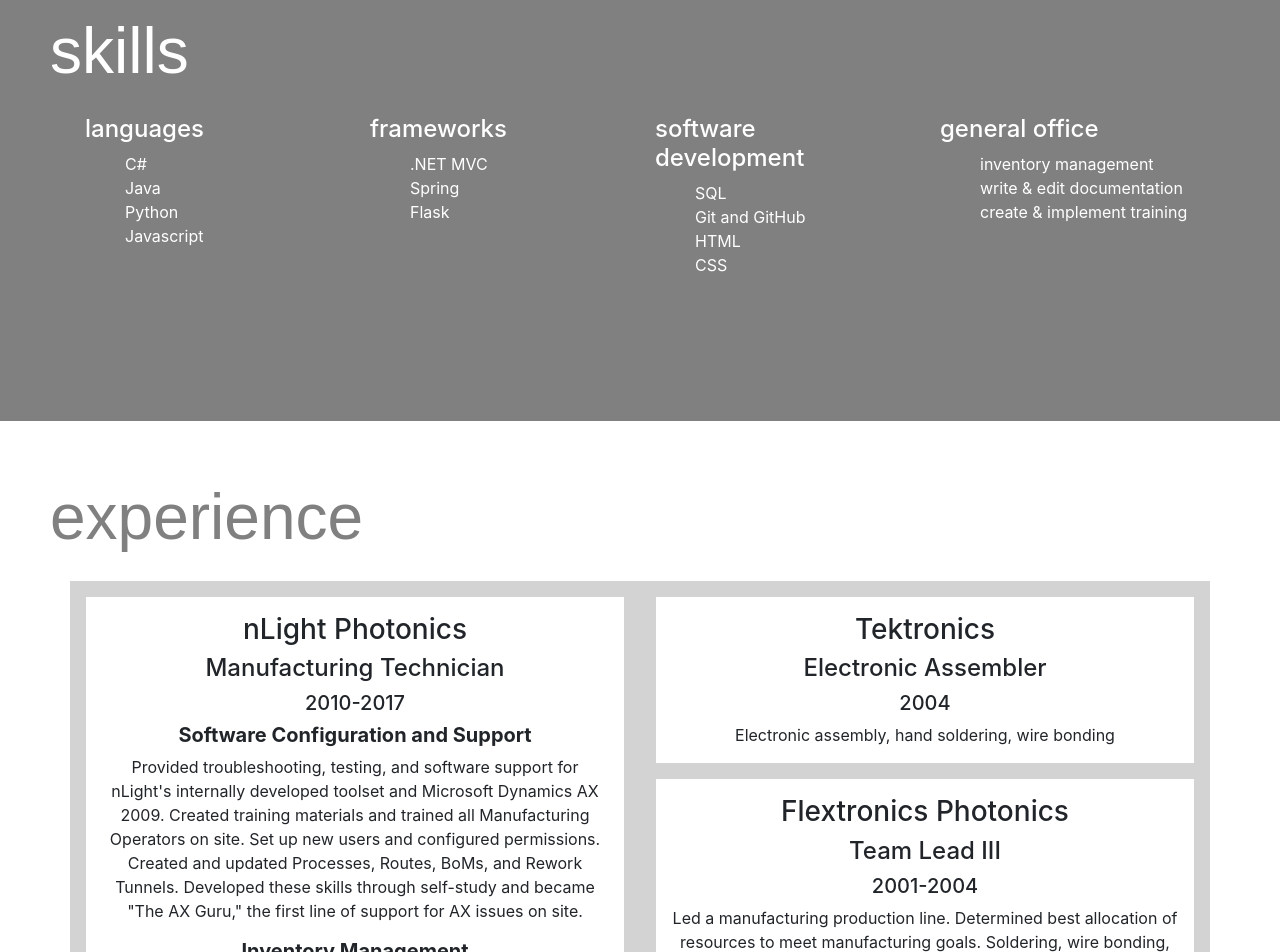
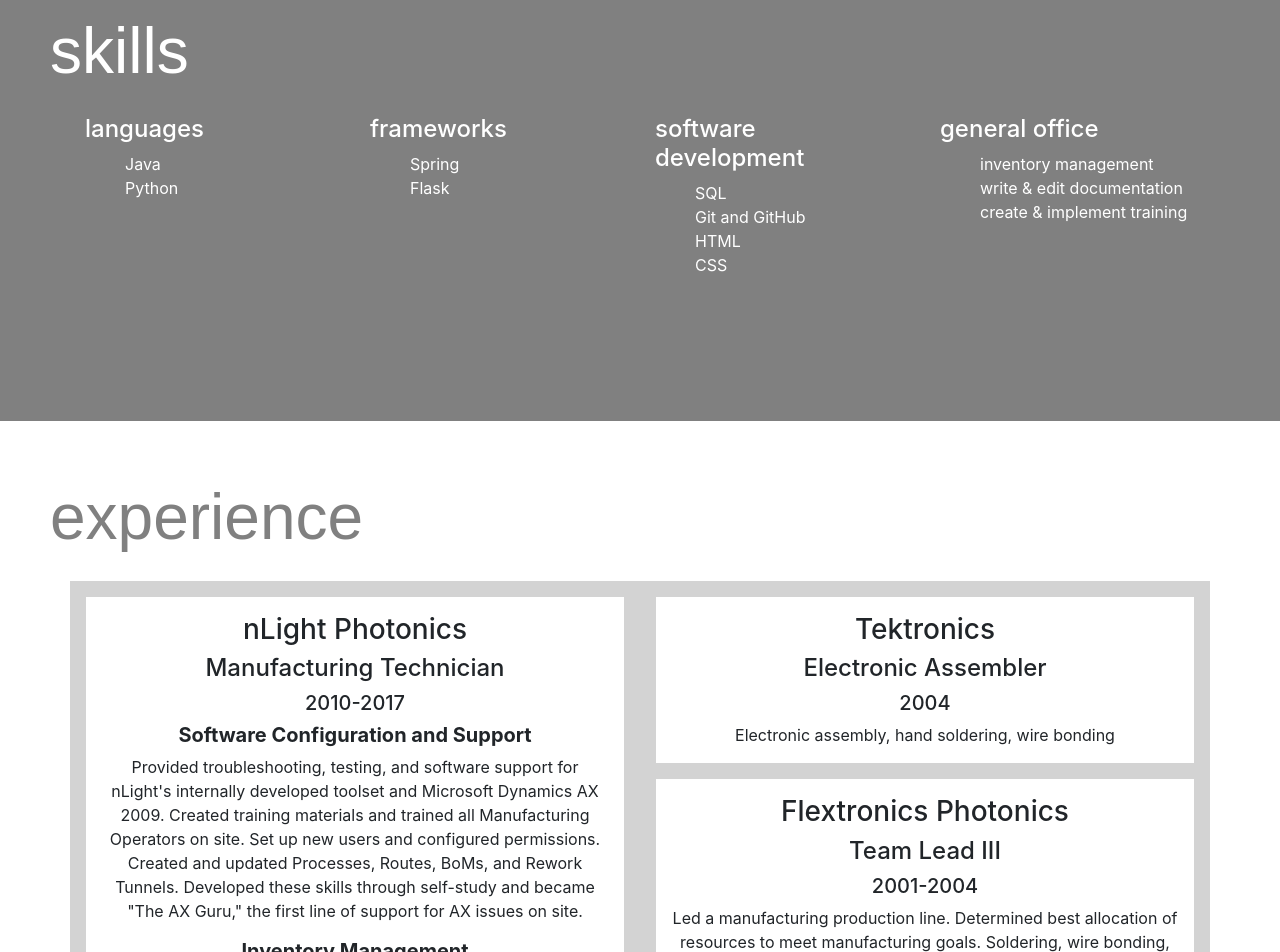
Before and after one commit to Sara-Hamilton/My_Portfolio, a plain HTML site: page index.html in a window 1280 px wide. Shown: the part 1760-2712 px from the top of the page. Drawn offline with nearby package versions, Linux system fonts and the light colour scheme.

Commit message:
comment out skills in progress

```diff
--- a/index.html
+++ b/index.html
@@ -135,16 +135,16 @@
                     <div class="col-lg-3">
                         <h4>languages</h4>
                         <ul class="unstyled">
-                            <li>C#</li>
+                            <!-- <li>C#</li> -->
                             <li>Java</li>
                             <li>Python</li>
-                            <li>Javascript</li>
+                            <!-- <li>Javascript</li> -->
                         </ul>
                     </div>
                     <div class="col-lg-3">
                         <h4>frameworks</h4>
                         <ul class="unstyled">
-                            <li>.NET MVC</li>
+                            <!-- <li>.NET MVC</li> -->
                             <li>Spring</li>
                             <li>Flask</li>
                         </ul>
```
